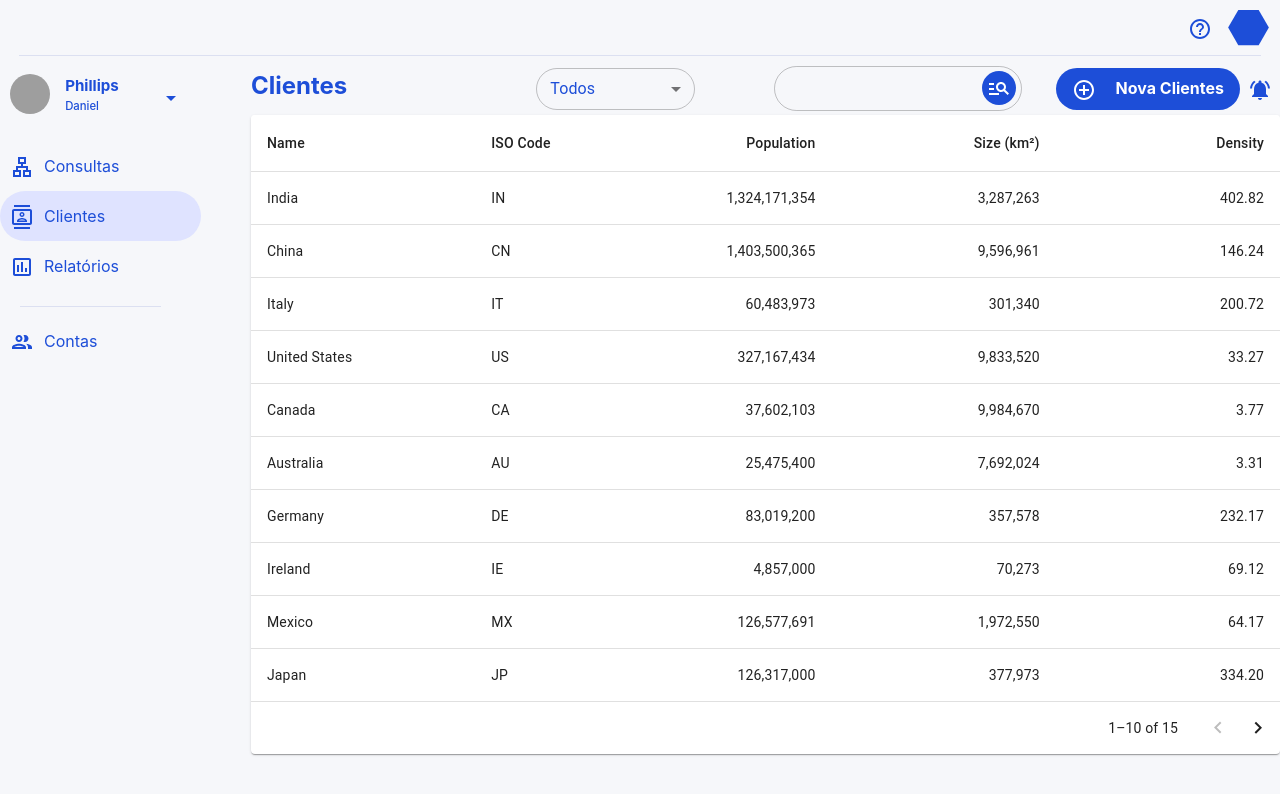
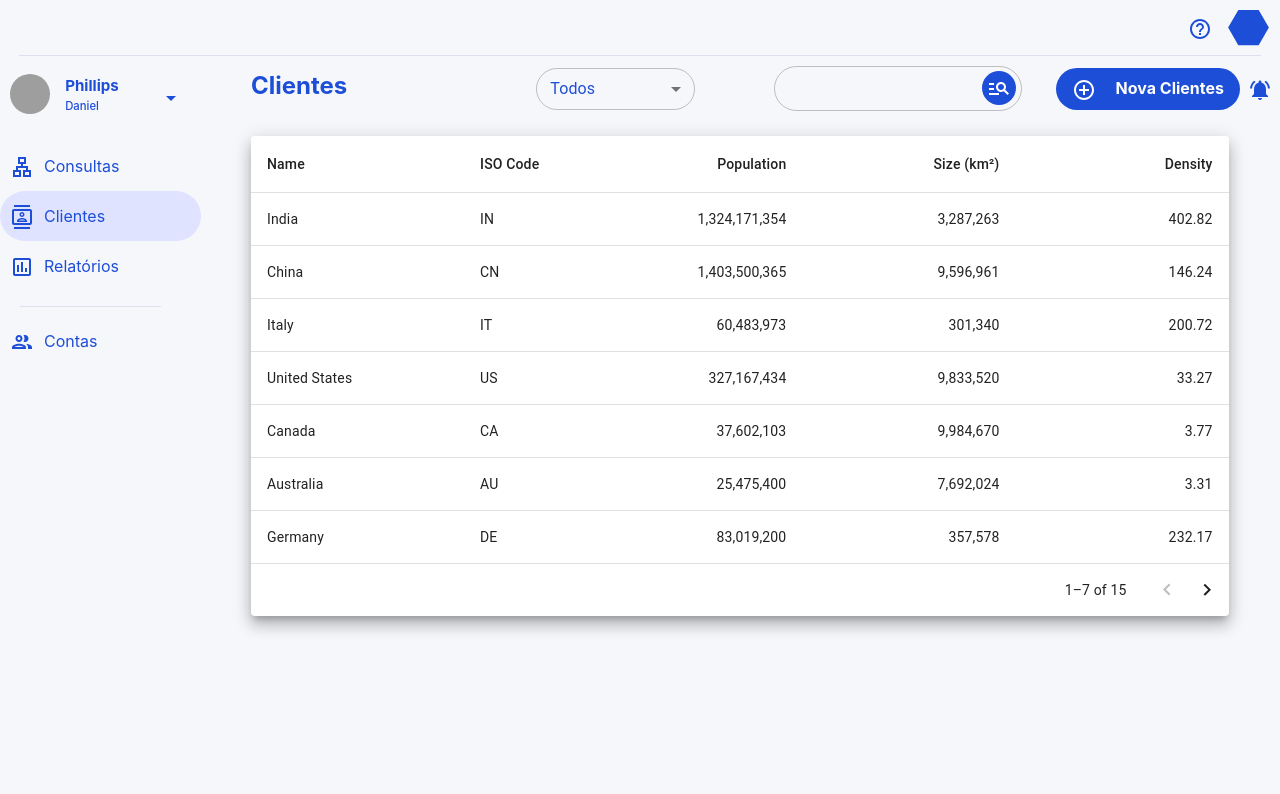
Before and after one commit to randolfdev/Frontend-SunWay, a React (Create React App) app: page /Clientes in a window 1280 px wide. Shown: the top 794 px of the page. Built offline with nearby package versions, Linux system fonts and the light colour scheme; grey boxes are pictures that could not be loaded; the HTML template or start-up script is replaced by a standard one.

Commit message:
Table Fomat

```diff
--- a/src/components/Clientes/Clientes.css
+++ b/src/components/Clientes/Clientes.css
@@ -14,6 +14,17 @@
     display: block;
     position: relative;
     width: 100%;
+}
+
+.ClientesTable {
+    position: relative;
+    width: 95%;
+    margin-top: 2%;
+    border-radius: 100px;
+}
+
+.TableBorder fieldset {
+    border-radius: 999px;
 }
 
 .ClienteItemId {
@@ -46,7 +57,6 @@
     height: 100%;
     border-radius: 7%;
     border-width: 2px;
-
 }
 
 .ClienteItemHeader {
--- a/src/components/Clientes/Clientes.tsx
+++ b/src/components/Clientes/Clientes.tsx
@@ -85,7 +85,7 @@ const rows = [
 export default function Clientes() {
 
   const [page, setPage] = React.useState(0);
-  const [rowsPerPage, setRowsPerPage] = React.useState(10);
+  const [rowsPerPage, setRowsPerPage] = React.useState(7);
 
 
   const [showQuery, setShowQuery] = useState<string>("");
@@ -119,10 +119,10 @@ export default function Clientes() {
 
     <div className="ClientesWrapper">
       <Navbar filterValue={filterValue} handleFilterValue={handleFilterValue} handleSearchPress={handleSearchPress} handleShowQueryState={handleShowQueryState} />
-      <div className="RelatorioTable">
-        <Paper sx={{ width: "100%", overflow: "hidden" }}>
-          <TableContainer sx={{ maxHeight: 600 }}>
-            <Table stickyHeader aria-label="sticky table">
+      <div className="ClientesTable">
+        <Paper className="TableBorder" sx={{ width: "100%", overflow: "hidden" }} elevation={10}>
+          <TableContainer sx={{ maxHeight: 7000 }} >
+            <Table stickyHeader aria-label="sticky table" >
               <TableHead>
                 <TableRow>
                   {columns.map((column) => (
--- a/src/components/Relatorios/Relatorios.css
+++ b/src/components/Relatorios/Relatorios.css
@@ -46,7 +46,13 @@
     height: 100%;
     border-radius: 7%;
     border-width: 2px;
+}
 
+.RelatorioTable {
+    position: relative;
+    width: 95%;
+    margin-top: 2%;
+    border-radius: 100px;
 }
 
 .RelatorioItemHeader {
--- a/src/components/Relatorios/Relatorios.tsx
+++ b/src/components/Relatorios/Relatorios.tsx
@@ -96,7 +96,7 @@ const rows = [
 export default function Relatorios() {
 
   const [page, setPage] = React.useState(0);
-  const [rowsPerPage, setRowsPerPage] = React.useState(10);
+  const [rowsPerPage, setRowsPerPage] = React.useState(7);
 
 
   const [showQuery, setShowQuery] = useState<string>("");
@@ -131,7 +131,7 @@ export default function Relatorios() {
     <div className="RelatoriosWrapper">
       <Navbar filterValue={filterValue} handleFilterValue={handleFilterValue} handleSearchPress={handleSearchPress} handleShowQueryState={handleShowQueryState} />
       <div className="RelatorioTable">
-        <Paper sx={{ width: "100%", overflow: "hidden" }}>
+        <Paper sx={{ width: "100%", overflow: "hidden" }} elevation={10}>
           <TableContainer sx={{ maxHeight: 600 }}>
             <Table stickyHeader aria-label="sticky table">
               <TableHead>
```
